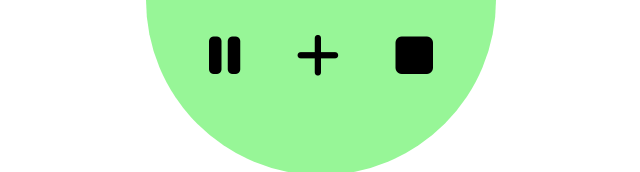
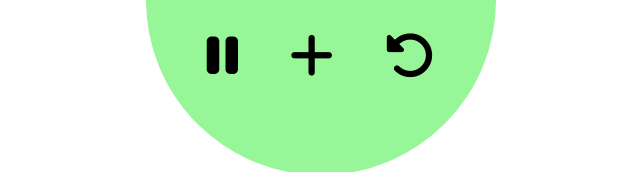
Before and after one commit to pranavkollara/PRODIGY_WD_02, a plain HTML site: page index.html in a window 1280 px wide. Both pictures are taken after a click on the icon 640 px from the left and 406 px from the top of the page. Shown: the part 351-523 px from the top of the page, without its empty margins (319-959 px from the left). Drawn offline with nearby package versions, Linux system fonts and the light colour scheme.

Commit message:
change in reload icon

```diff
--- a/index.html
+++ b/index.html
@@ -43,7 +43,7 @@
             <i id="lapbtn" class="fa-solid fa-plus"></i>
           </div>
           <div id="resetDiv" class="btn hidden">
-            <i id="reset" class="fa-solid fa-stop"></i>
+            <i id="reset" class="fa-solid fa-rotate-left"></i>
           </div>
         </div>
       </div>
```
